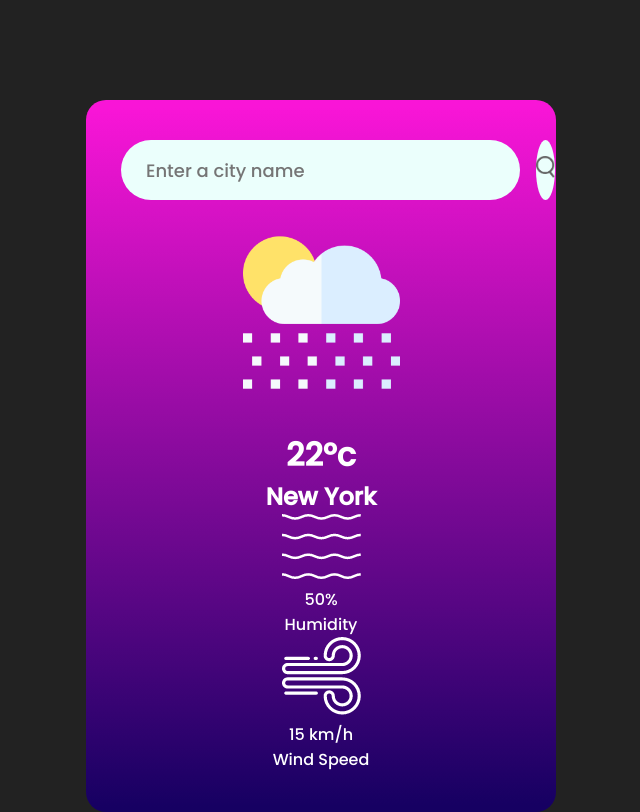
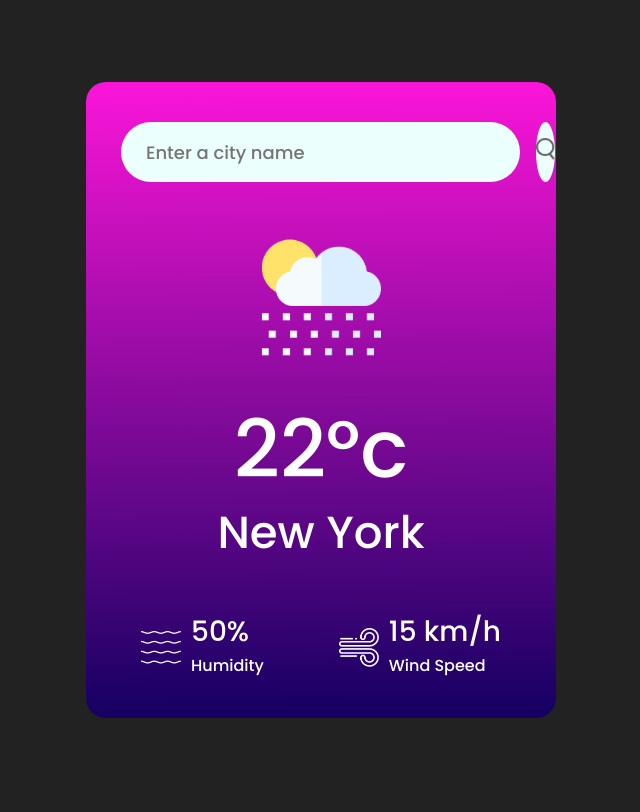
Before and after one commit to bahareseddigh/Weather-App, a plain HTML site: page index.html in a window 1280 px wide. Shown: the whole page, without its empty margins (319-959 px from the left). Drawn offline with Linux system fonts and the light colour scheme.

Commit message:
added weather style

```diff
--- a/style/style.css
+++ b/style/style.css
@@ -13,8 +13,16 @@
 }
 
 
+html,
+body {
+    height: 100%;
+}
+
 body {
     background: #222;
+    display: flex;
+    align-items: center;
+    justify-content: center;
 }
 
 
@@ -24,11 +32,12 @@ body {
     max-width: 470px;
     background-image: linear-gradient(179.7deg, rgba(249, 21, 215, 1) 1.1%, rgba(22, 0, 98, 1) 99%);
     color: #fff;
-    margin: 100px auto 0;
+    margin: 0 auto;
     border-radius: 20px;
     padding: 40px 35px;
     text-align: center;
 }
+
 
 .search {
     width: 100%;
@@ -63,3 +72,46 @@ body {
 .search button img {
     width: 19px;
 }
+
+
+/* weather */
+.weather-icon {
+    width: 170px;
+    margin-top: 30px;
+}
+
+.weather h1 {
+    font-size: 80px;
+    font-weight: 500;
+}
+
+.weather h2 {
+    font-size: 45px;
+    font-weight: 400;
+    margin-top: -10px;
+}
+
+.details {
+    display: flex;
+    align-items: center;
+    justify-content: space-between;
+    padding: 0 20px;
+    margin-top: 50px;
+}
+
+.col {
+    display: flex;
+    align-items: center;
+    text-align: left;
+}
+
+.col img {
+    width: 40px;
+    margin-right: 10px;
+}
+
+.humidity,
+.wind {
+    font-size: 28px;
+    margin-top: -6px;
+}
```
